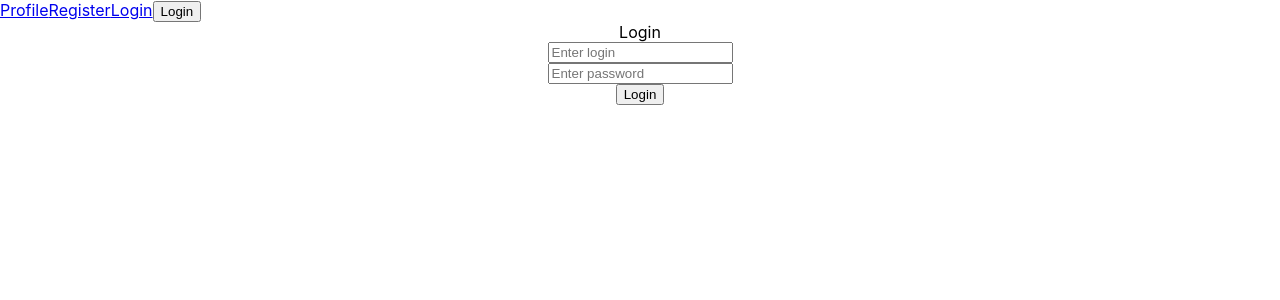
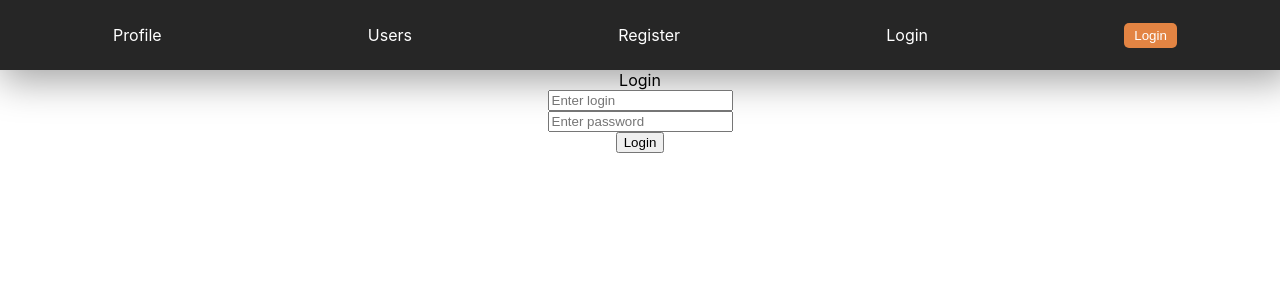
Before and after one commit to iForced/socket_chat, a React (Create React App) app in the folder client/: page /login in a window 1280 px wide. Shown: the top 300 px of the page. Built offline with nearby package versions, Linux system fonts and the light colour scheme; no server answers.

Commit message:
move navlinks to navbar component, add styles for it

```diff
--- /dev/null
+++ b/client/src/App.module.css
@@ -0,0 +1,10 @@
+.app {
+}
+.appContainer {
+    display: flex;
+    flex-direction: column;
+    justify-content: center;
+    align-items: center;
+    margin: 0 auto;
+    max-width: 1200px;
+}
--- a/client/src/App.tsx
+++ b/client/src/App.tsx
@@ -1,42 +1,28 @@
 import React from 'react'
-import { NavLink, Route, Routes } from 'react-router-dom'
+// @ts-ignore
+import s from './App.module.css'
+import { Route, Routes } from 'react-router-dom'
 import Chat from './components/Chat/Chat'
 import Register from './components/Register/Register'
 import Login from './components/Login/Login'
-import { useDispatch, useSelector } from 'react-redux'
-import { logoutRequest } from './redux/auth/actions'
-import { AppStateType } from './redux/store'
 import Users from './components/Users/Users'
 import Profile from './components/Profile/Profile'
+import Navbar from './components/Navbar/Navbar'
 
 const App = () => {
 
-    const dispatch = useDispatch()
-
-    const isAuthorized = useSelector<AppStateType, boolean>(state => state.authReducer.isAuthorized)
-
-    const handleLogout = () => {
-        dispatch(logoutRequest())
-    }
-
     return (
-        <div>
-            <div>
-                <NavLink to='/'>Profile</NavLink>
-                <NavLink to='/register'>Register</NavLink>
-                <NavLink to='/login'>Login</NavLink>
-                {isAuthorized
-                    ? <button onClick={handleLogout}>Logout</button>
-                    : <button>Login</button>
-                }
+        <div className={s.app}>
+            <Navbar/>
+            <div className={s.appContainer}>
+                <Routes>
+                    <Route path="/" element={<Profile/>}/>
+                    <Route path="/users" element={<Users/>}/>
+                    <Route path="/users/:userId" element={<Chat/>}/>
+                    <Route path="/register" element={<Register/>}/>
+                    <Route path="/login" element={<Login/>}/>
+                </Routes>
             </div>
-            <Routes>
-                <Route path='/' element={<Profile/>} />
-                <Route path='/users' element={<Users/>} />
-                <Route path='/users/:userId' element={<Chat/>} />
-                <Route path='/register' element={<Register/>} />
-                <Route path='/login' element={<Login/>} />
-            </Routes>
         </div>
     )
 }
--- /dev/null
+++ b/client/src/components/Navbar/Navbar.module.css
@@ -0,0 +1,28 @@
+.navBar {
+    display: flex;
+    justify-content: space-around;
+    align-items: center;
+    padding: 20px 10px;
+    background-color: #262626;
+    box-shadow: 6px 6px 38px 5px #0000005c;
+}
+.navLink {
+    text-decoration: none;
+    color: white;
+    padding: 5px 10px;
+    border-radius: 5px;
+}
+.loginButton {
+    border: none;
+    border-radius: 5px;
+    color: white;
+    background-color: #e38443;
+    padding: 5px 10px;
+}
+.navItem {
+    transition: .2s ease-in;
+}
+.navItem:hover {
+    background-color: #e38443;
+    cursor: pointer;
+}
--- /dev/null
+++ b/client/src/components/Navbar/Navbar.tsx
@@ -0,0 +1,33 @@
+import React from 'react'
+// @ts-ignore
+import s from './Navbar.module.css'
+import { NavLink } from 'react-router-dom'
+import { useDispatch, useSelector } from 'react-redux'
+import { AppStateType } from '../../redux/store'
+import { logoutRequest } from '../../redux/auth/actions'
+
+const Navbar = () => {
+
+    const dispatch = useDispatch()
+
+    const isAuthorized = useSelector<AppStateType, boolean>(state => state.authReducer.isAuthorized)
+
+    const handleLogout = () => {
+        dispatch(logoutRequest())
+    }
+
+    return (
+        <nav className={s.navBar}>
+            <NavLink className={s.navLink + ' ' + s.navItem} to='/'>Profile</NavLink>
+            <NavLink className={s.navLink + ' ' + s.navItem} to='/users'>Users</NavLink>
+            <NavLink className={s.navLink + ' ' + s.navItem} to='/register'>Register</NavLink>
+            <NavLink className={s.navLink + ' ' + s.navItem} to='/login'>Login</NavLink>
+            {isAuthorized
+                ? <button className={s.loginButton + ' ' + s.navItem} onClick={handleLogout}>Logout</button>
+                : <button className={s.loginButton + ' ' + s.navItem}>Login</button>
+            }
+        </nav>
+    )
+}
+
+export default Navbar
```
